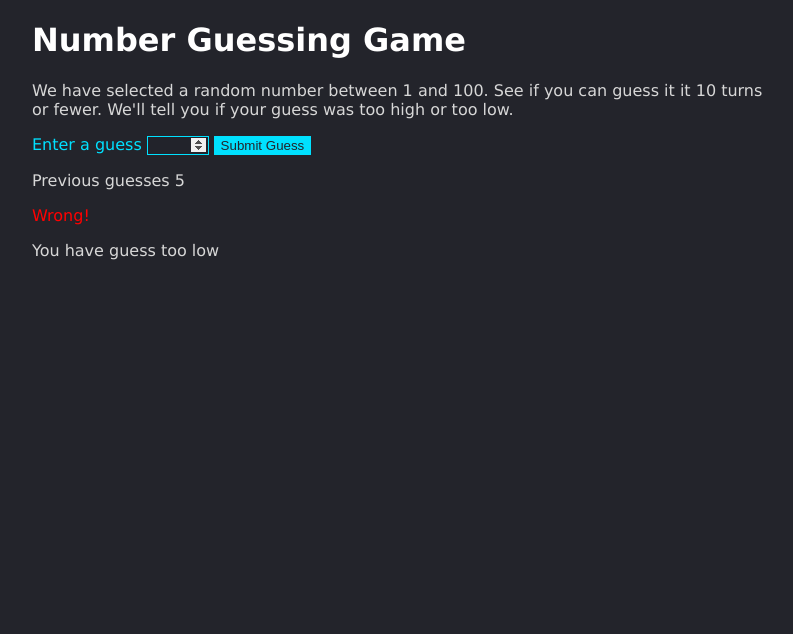
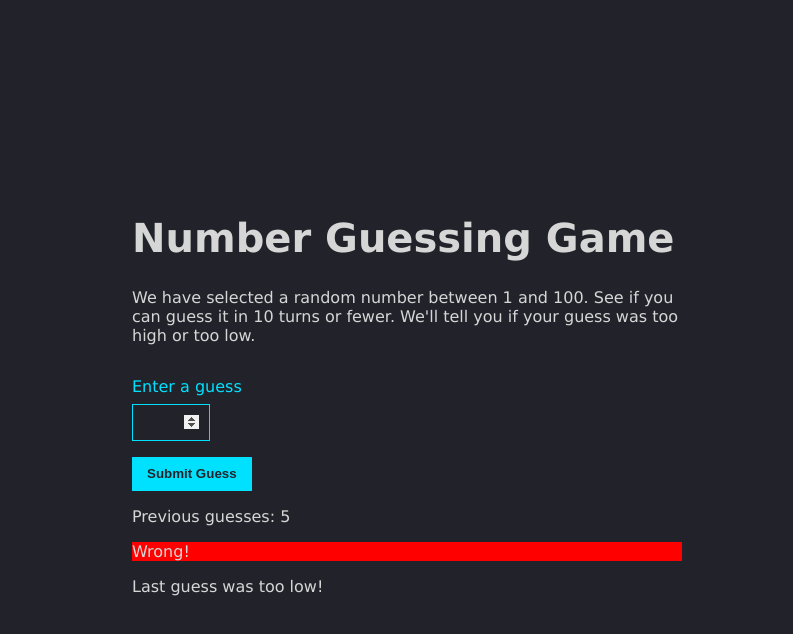
Before and after one commit to ZaidMarrie/number-guessing-game, a plain HTML site: page index.html in a window 1280 px wide. Both pictures are taken after typing "5" into the empty fields and a click on the button "Submit Guess". Shown: the whole page, without its empty margins (233-1026 px from the left). Drawn offline with Linux system fonts and the light colour scheme.

Commit message:
rename variables and add basic styling

```diff
--- a/index.html
+++ b/index.html
@@ -1,26 +1,30 @@
 <!DOCTYPE html>
 <html lang="en">
 	<head>
-    <meta charset="UTF-8">
-    <meta http-equiv="X-UA-Compatible" content="IE=edge">
-    <meta name="viewport" content="width=device-width, initial-scale=1.0">
+		<meta charset="UTF-8" />
+		<meta http-equiv="X-UA-Compatible" content="IE=edge" />
+		<meta name="viewport" content="width=device-width, initial-scale=1.0" />
 		<title>Number Guessing Game</title>
-    <link rel="stylesheet" href="styles.css">
+		<link rel="stylesheet" href="styles.css" />
 		<script defer src="script.js"></script>
 	</head>
 	<body>
 		<div class="container">
 			<h1 class="title">Number Guessing Game</h1>
-        <p class="instructions">We have selected a random number between 1 and 100. See if you can guess it it 10 turns or fewer. We'll tell you if your guess was too high or too low.</p>
+			<p class="instructions">
+				We have selected a random number between 1 and 100. See if you can guess
+				it in 10 turns or fewer. We'll tell you if your guess was too high or
+				too low.
+			</p>
 
 			<div class="form" id="form">
-            <label for="number">Enter a guess</label>
-            <input type="number" min="0" max="100" id="guessField">
+				<label for="guessField">Enter a guess</label>
+				<input type="number" min="0" max="100" class="guessField" />
 
 				<button class="guessSubmit">Submit Guess</button>
 			</div>
 
-        <div class="resultParas">
+			<div class="results">
 				<p class="guesses"></p>
 				<p class="lastResult"></p>
 				<p class="lowOrHigh"></p>
--- a/script.js
+++ b/script.js
@@ -1,76 +1,76 @@
-let randomNumber = Math.round(Math.random() * 100);
-let numberOfTurns = 1;
+let randomNumber = Math.floor(Math.random() * 100) + 1;
 
-const container = document.querySelector('.container')
-const guesses = document.querySelector('.guesses');
-const lastResult = document.querySelector('.lastResult');
-const lowOrHigh = document.querySelector('.lowOrHigh');
+const guessesElement = document.querySelector(".guesses");
+const lastResultElement = document.querySelector(".lastResult");
+const lowOrHighElement = document.querySelector(".lowOrHigh");
 
-const guessSubmit = document.querySelector('.guessSubmit');
-const guessField = document.querySelector('#guessField');
+const guessSubmitButton = document.querySelector(".guessSubmit");
+const guessFieldElement = document.querySelector(".guessField");
 
-guessSubmit.addEventListener('click', (e) => {
-    e.preventDefault();
-    let userGuess = Number(guessField.value);
+let guessCount = 1;
+let resetButton;
+guessFieldElement.focus();
 
-    if (typeof userGuess != "number") {
-        e.preventDefault();
+function checkGuess() {
+	const userGuess = Number(guessFieldElement.value);
+
+	if (guessCount === 1) {
+		guessesElement.textContent = "Previous guesses: ";
 	}
-
-    if (numberOfTurns === 1 && numberOfTurns < 10) {
-        guesses.textContent = 'Previous guesses ';
-    }
-    guesses.textContent += userGuess + ' ';
+	guessesElement.textContent += userGuess + " ";
 
 	if (userGuess === randomNumber) {
-        lastResult.textContent = "Congratulations! You got it right";
-        lastResult.style.color = 'green';
-        lowOrHigh.textContent = "";
+		lastResultElement.textContent = "Congratulations! You got it right!";
+		lastResultElement.style.backgroundColor = "green";
+		lowOrHighElement.textContent = "";
 		setGameOver();
-    } else if (numberOfTurns === 10) {
-        lastResult.textContent = "Game Over!!!";
+	} else if (guessCount === 10) {
+		lastResultElement.textContent = "!!!GAME OVER!!!";
+		lowOrHighElement.textContent = "";
 		setGameOver();
 	} else {
-        lastResult.textContent = "Wrong!";
-        lastResult.style.color = "red";
+		lastResultElement.textContent = "Wrong!";
+		lastResultElement.style.backgroundColor = "red";
 
-        if (userGuess > randomNumber) {
-            lowOrHigh.textContent = 'You have guessed too high';
-        } else {
-            lowOrHigh.textContent = "You have guess too low";
+		if (userGuess < randomNumber) {
+			lowOrHighElement.textContent = "Last guess was too low!";
+		} else if (userGuess > randomNumber) {
+			lowOrHighElement.textContent = "Last guess was too high!";
 		}
 	}
 
-    numberOfTurns++;
-    guessField.value = "";
-    guessField.focus();
-});
+	guessCount++;
+	guessFieldElement.value = "";
+	guessFieldElement.focus();
+}
+
+guessSubmitButton.addEventListener("click", checkGuess);
 
 function setGameOver() {
 	guessField.disabled = true;
 	guessSubmit.disabled = true;
-    resetButton = document.createElement('button');
-    resetButton.textContent = 'Start new game';
-    container.append(resetButton);
-    resetButton.addEventListener('click', resetGame);
+	resetButton = document.createElement("button");
+	resetButton.textContent = "Start new game";
+	document.body.append(resetButton);
+	resetButton.addEventListener("click", resetGame);
 }
 
 function resetGame() {
-    numberOfTurns = 1;
+	guessCount = 1;
 
-    const resetParas = document.querySelectorAll('.resultParas p');
-    resetParas.forEach(para => {
-        para.textContent = "";
-    });
+	const resultParagraphElements = document.querySelectorAll(".results p");
+	for (const paragraph of resultParagraphElements) {
+		paragraph.textContent = "";
+	}
 
 	resetButton.parentNode.removeChild(resetButton);
 
-    guessField.disabled = false;
-    guessSubmit.disabled = false;
-    guessField.value = "";
-    guessField.focus();
+	guessFieldElement.disabled = false;
+	guessSubmitButton.disabled = false;
+	guessFieldElement.value = "";
+	guessFieldElement.focus();
 
-    lastResult.style.color = "white";
+	lastResultElement.style.backgroundColor = "white";
 
-    randomNumber = Math.round(Math.random() * 100);
+	randomNumber = Math.floor(Math.random() * 100) + 1;
 }
--- a/styles.css
+++ b/styles.css
@@ -1,39 +1,67 @@
-*, *::before, *::after {
+:root {
+	--clr-100: 0 0% 100%;
+	--clr-body: 0 0% 84%;
+	--clr-accent: 187 100% 50%;
+	--clr-background: 233 10% 15%;
+}
+
+*,
+*::before,
+*::after {
 	box-sizing: border-box;
 }
 
 body {
+	color: hsl(var(--clr-body));
+	font-family: Verdana, Geneva, Tahoma, sans-serif;
 	margin: 0;
-    background: rgb(35, 36, 43);
-    color: #d7d7d7;
-    font-family: Verdana, Geneva, Tahoma, sans-serif;
+	min-height: 100vh;
+	background: hsl(var(--clr-background));
+	display: grid;
+	place-items: center;
 }
 
 .container {
 	width: 80%;
-    max-width: 750px;
+	max-width: 550px;
 	margin: 0 auto;
 }
 
 .title {
-    color: #ffffff;
+	font-size: 2.5rem;
+}
+
+label,
+input {
+	display: block;
 }
 
 label {
-    color: #00e1ff;
+	color: hsl(var(--clr-accent));
+	margin: 2rem 0 0.5rem;
 }
 
 input {
+	color: hsl(var(--clr-100));
 	outline: none;
-    border: 1px solid #00e1ff;
-    color: #ffffff;
-    background: rgba(35, 36, 43, 0.3);
+	padding: 0.75em;
+	margin-bottom: 1rem;
+	border: 1px solid hsl(var(--clr-accent));
+	background-color: transparent;
 }
 
 button {
-    background: #00e1ff;
 	color: #23242b;
+	font-weight: bolder;
 	border: none;
+	padding: 0.7em 1.125em;
+	background: hsl(var(--clr-accent));
 	display: inline-block;
-    padding: 0.125em 0.5em;
+	transition: background-color 200ms ease-in-out, color 200ms ease-in-out;
 }
+
+button:hover,
+button:focus {
+	color: hsl(var(--clr-100));
+	background-color: hsl(var(--clr-accent) / 0.5);
+}
```
Lines whose indentation alone changed are shown as unchanged.
